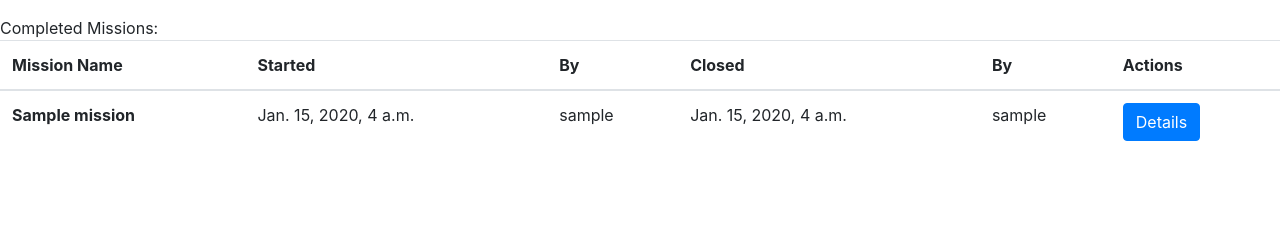
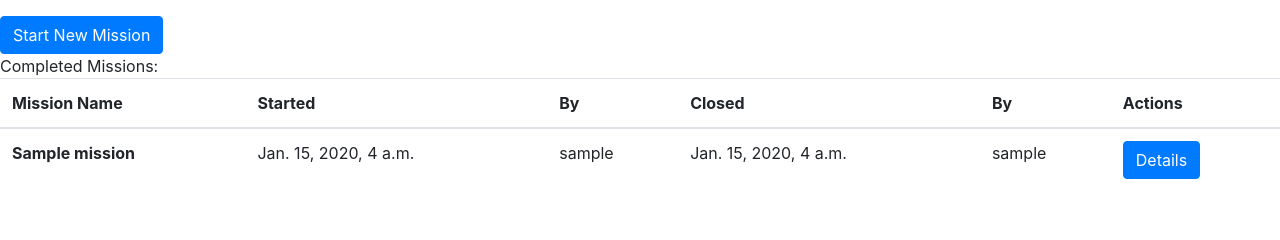
Before and after one commit to canterbury-air-patrol/search-management-map, a Django app: page / in a window 1280 px wide. Shown: the part 75-315 px from the top of the page. Run offline with Django 3.2, Linux system fonts and the light colour scheme; a user stored in the database is signed in; tables that the repository leaves empty hold one stand-in row (values such as "Sample post"); parts of the project's set-up code (start-up, migrations or seed data) failed here and were passed over; some libraries are stand-ins or nearby versions.

Commit message:
mission: Add helpful naviation buttons

```diff
--- a/mission/templates/mission_list.html
+++ b/mission/templates/mission_list.html
@@ -40,7 +40,7 @@
             </tbody>
 {% endfor %}
         </table>
-
+        <a class="btn btn-primary" href="/mission/new/">Start New Mission</a><br />
         Completed Missions:
         <table class="table">
             <thead>
--- a/mission/templates/mission_timeline.html
+++ b/mission/templates/mission_timeline.html
@@ -12,6 +12,7 @@
         <link rel="stylesheet" href="{% static "fontawesome/css/all.css" %}" type="text/css" />
     </head>
     <body style="height: 100%">
+        <a class="btn btn-primary" href="/mission/{{ mission.pk }}/details/">Details</a>
         <table class="table">
             <tr><td>Mission</td><td colspan="3">{{ mission.mission_name }}</td></tr>
             <tr><td>Created</td><td>By</td><td>Closed</td><td>By</td></tr>
```
